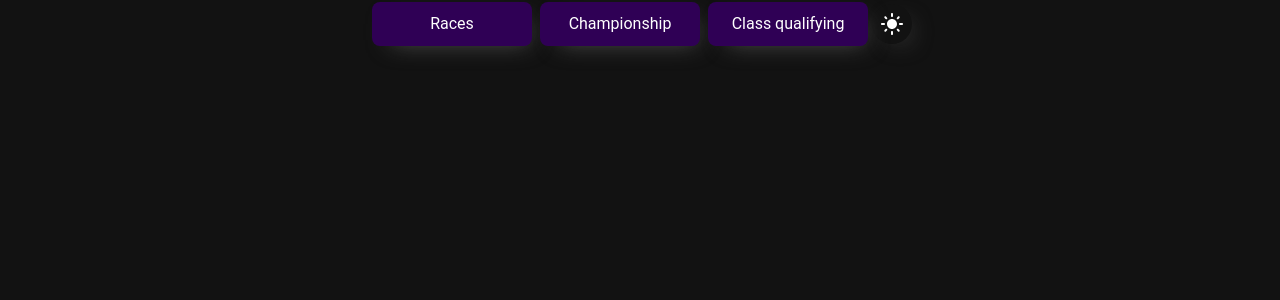
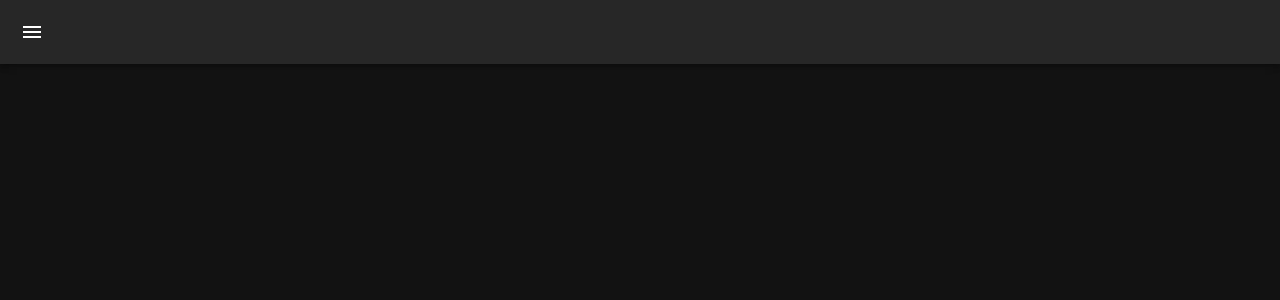
Before and after one commit to schmaldeo/acc-race-hub, a React (Create React App) app in the folder client/: page / in a window 1280 px wide. Shown: the top 300 px of the page. Built offline with nearby package versions, Linux system fonts and the light colour scheme.

Commit message:
Make NavBar and Championship utilise MUI

```diff
--- a/client/src/components/Championship/ChampionshipComponent.tsx
+++ b/client/src/components/Championship/ChampionshipComponent.tsx
@@ -1,3 +1,4 @@
+import { Tab, Tabs } from "@mui/material";
 import React, { useState } from "react";
 import ConstructorsStandings from "./ConstructorsStandings";
 import DriversChampionship from "./DriversChampionship";
@@ -5,6 +6,7 @@ import TeamsChampionship from "./TeamsChampionship";
 
 function Championship() {
   const [championshipToShow, setChampionshipToShow] = useState("drivers");
+  const [value, setValue] = useState(0);
 
   const handleClick = (c: string) => {
     switch (c) {
@@ -22,13 +24,17 @@ function Championship() {
     }
   };
 
+  const handleChange = (event: React.SyntheticEvent, newValue: number) => {
+    setValue(newValue);
+  };
+
   return (
     <>
-      <div className="champ-select-btns">
-        <button type="button" className="class-btn" onClick={() => handleClick("drivers")}>Drivers</button>
-        <button type="button" className="class-btn" onClick={() => handleClick("teams")}>Teams</button>
-        <button type="button" className="class-btn" onClick={() => handleClick("constructors")}>Constructors</button>
-      </div>
+      <Tabs value={value} onChange={handleChange} centered>
+        <Tab label="Drivers" onClick={() => handleClick("drivers")} />
+        <Tab label="Teams" onClick={() => handleClick("teams")} />
+        <Tab label="Constructors" onClick={() => handleClick("constructors")} />
+      </Tabs>
 
       {championshipToShow === "drivers" && <DriversChampionship />}
       {championshipToShow === "teams" && <TeamsChampionship />}
--- a/client/src/components/NavBar.tsx
+++ b/client/src/components/NavBar.tsx
@@ -1,11 +1,61 @@
 import React, { useState } from "react";
 import { Outlet, useNavigate } from "react-router-dom";
-import IconButton from "@mui/material/IconButton";
 import Brightness3Icon from "@mui/icons-material/Brightness3";
 import LightMode from "@mui/icons-material/LightMode";
+import MenuIcon from "@mui/icons-material/Menu";
+import {
+  Toolbar, IconButton, Drawer, Divider, List, Chip,
+} from "@mui/material";
+import {
+  ChevronLeft, ChevronRight, EmojiEvents, SportsScore, Timer,
+} from "@mui/icons-material";
+import { styled, useTheme } from "@mui/material/styles";
+import MuiAppBar, { AppBarProps as MuiAppBarProps } from "@mui/material/AppBar";
+import ListItem from "@mui/material/ListItem";
+import ListItemButton from "@mui/material/ListItemButton";
+import ListItemText from "@mui/material/ListItemText";
+import ListItemIcon from "@mui/material/ListItemIcon";
+
+const drawerWidth = 250;
+
+interface AppBarProps extends MuiAppBarProps {
+  open?: boolean;
+}
+
+const AppBar = styled(MuiAppBar, {
+  shouldForwardProp: (prop) => prop !== "open",
+})<AppBarProps>(({ theme, open }) => ({
+  transition: theme.transitions.create(["margin", "width"], {
+    easing: theme.transitions.easing.sharp,
+    duration: theme.transitions.duration.leavingScreen,
+  }),
+  ...(open && {
+    width: `calc(100% - ${drawerWidth}px)`,
+    marginLeft: `${drawerWidth}px`,
+    transition: theme.transitions.create(["margin", "width"], {
+      easing: theme.transitions.easing.easeOut,
+      duration: theme.transitions.duration.enteringScreen,
+    }),
+  }),
+}));
+
+const Main = styled("div")(({ theme }) => ({
+  padding: theme.spacing(2),
+}));
+
+const DrawerHeader = styled("div")(({ theme }) => ({
+  display: "flex",
+  alignItems: "center",
+  padding: theme.spacing(0, 1),
+  // necessary for content to be below app bar
+  ...theme.mixins.toolbar,
+  justifyContent: "flex-end",
+}));
 
 function NavBar() {
   const [blackTheme, setBlackTheme] = useState(false);
+  const [open, setOpen] = useState(false);
+  const theme = useTheme();
   const handleClick = () => {
     if (blackTheme) {
       setBlackTheme(false);
@@ -14,30 +64,81 @@ function NavBar() {
     }
   };
   const navigate = useNavigate();
+  const handleDrawerOpen = () => setOpen(true);
+  const handleDrawerClose = () => setOpen(false);
+
   return (
-    <div className="App">
-      <nav>
-        <button type="button" onClick={() => navigate("/races")}>
-          <div>
-            Races
-          </div>
-        </button>
-        <button type="button" onClick={() => navigate("/championship")}>
-          <div>
-            Championship
-          </div>
-        </button>
-        <button type="button" onClick={() => navigate("/classqualifying")}>
-          <div>
-            Class qualifying
-          </div>
-        </button>
-        <IconButton sx={{ width: "auto", height: "auto" }} onClick={handleClick}>
-          {blackTheme ? <Brightness3Icon /> : <LightMode />}
-        </IconButton>
-      </nav>
-      <Outlet />
-    </div>
+    <>
+      <AppBar position="sticky" open={open}>
+        <Toolbar>
+          <IconButton
+            color="inherit"
+            onClick={handleDrawerOpen}
+            edge="start"
+            sx={{ mr: 2, ...(open && { display: "none" }) }}
+          >
+            <MenuIcon />
+          </IconButton>
+        </Toolbar>
+      </AppBar>
+      <Drawer
+        sx={{
+          width: drawerWidth,
+          flexShrink: 0,
+          "& .MuiDrawer-paper": {
+            width: drawerWidth,
+            boxSizing: "border-box",
+          },
+        }}
+        variant="persistent"
+        anchor="left"
+        open={open}
+      >
+        <DrawerHeader>
+          <Chip icon={theme.direction === "ltr" ? <ChevronLeft /> : <ChevronRight />} label="Close menu" onClick={handleDrawerClose} />
+        </DrawerHeader>
+        <Divider />
+        <List>
+          <ListItem>
+            <ListItemButton onClick={() => navigate("/championship")}>
+              <ListItemIcon>
+                <EmojiEvents />
+              </ListItemIcon>
+              <ListItemText primary="Championship" />
+            </ListItemButton>
+          </ListItem>
+          <ListItem>
+            <ListItemButton onClick={() => navigate("/races")}>
+              <ListItemIcon>
+                <SportsScore />
+              </ListItemIcon>
+              <ListItemText primary="Races" />
+            </ListItemButton>
+          </ListItem>
+          <ListItem>
+            <ListItemButton onClick={() => navigate("/classqualifying")}>
+              <ListItemIcon>
+                <Timer />
+              </ListItemIcon>
+              <ListItemText primary="Class qualifying" />
+            </ListItemButton>
+          </ListItem>
+          <Divider />
+          <ListItem>
+            <ListItemButton onClick={handleClick}>
+              <ListItemIcon>
+                {blackTheme ? <Brightness3Icon /> : <LightMode />}
+              </ListItemIcon>
+              {/* TODO handle dark mode */}
+              <ListItemText primary={blackTheme ? "Dark mode" : "Light mode"} />
+            </ListItemButton>
+          </ListItem>
+        </List>
+      </Drawer>
+      <Main>
+        <Outlet />
+      </Main>
+    </>
   );
 }
 
```
